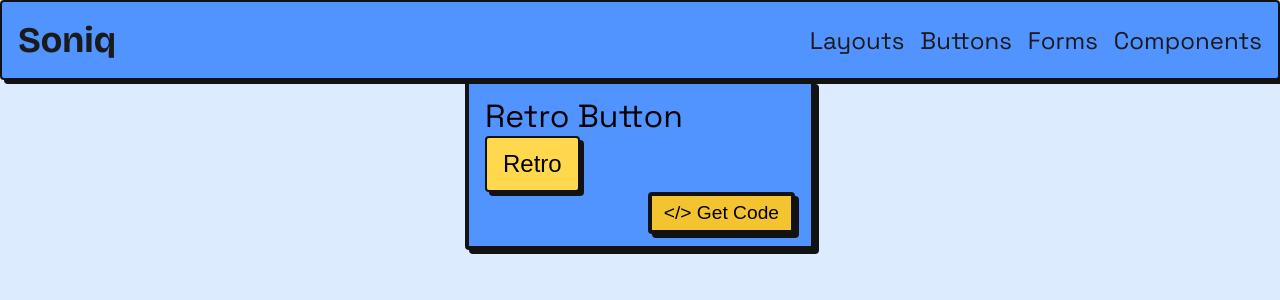
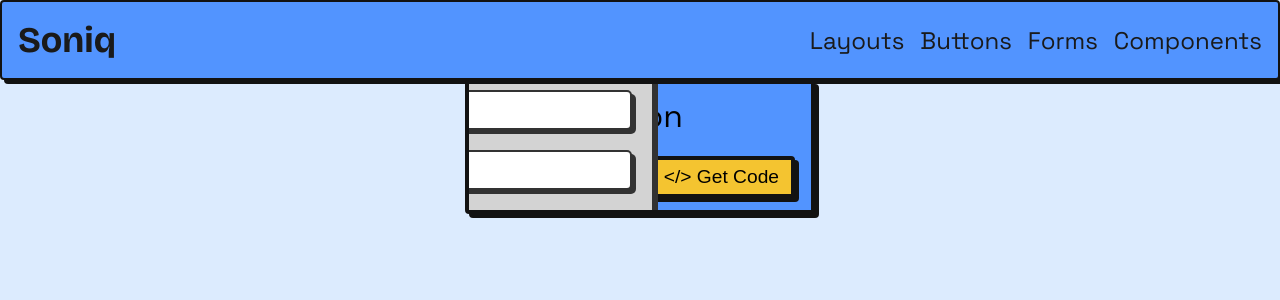
Before and after one commit to yusef-codes10/soniq, a Vue app: page /forms in a window 1280 px wide. Shown: the top 300 px of the page. Built offline with nearby package versions, Linux system fonts and the light colour scheme.

Commit message:
forms grid has issues

```diff
--- a/src/data/forms.js
+++ b/src/data/forms.js
@@ -1,16 +1,17 @@
-import ButtonComp1 from '@/components/buttons/ButtonComp1.vue'
-import ButtonComp1Source from '@/components/buttons/ButtonComp1.vue?raw'
+import RetroForm from '@/components/forms/RetroForm.vue'
+import RetroFormSource from '@/components/forms/RetroForm.vue?raw'
+
 import { markRaw } from 'vue'
 
 // buttons array
-const buttons = [
+const forms = [
   {
     id: 1,
     name: 'Retro Button',
     slug: 'retro-button',
-    component: markRaw(ButtonComp1),
-    source: ButtonComp1Source,
+    component: markRaw(RetroForm),
+    source: RetroFormSource,
   },
 ]
 
-export default buttons
+export default forms
--- a/src/stores/componentStore.js
+++ b/src/stores/componentStore.js
@@ -2,6 +2,7 @@ import { defineStore } from 'pinia'
 import { ref, computed } from 'vue'
 import buttons from '@/data/buttons.js'
 import cards from '@/data/cards.js'
+import forms from '@/data/forms.js'
 
 export const componentsStore = defineStore('components', () => {
   // now what we ahve to do is to use and define every sinhle array here
@@ -9,17 +10,19 @@ export const componentsStore = defineStore('components', () => {
   //  * state
   const buttonsArray = buttons
   const cardsArray = cards
+  const formsArray = forms
 
   // * getters
   // * all porducts together
   const allComponents = computed(() => {
-    const comps = [...buttonsArray, ...cardsArray]
+    const comps = [...buttonsArray, ...cardsArray, ...formsArray]
     return comps
   })
 
   return {
     buttonsArray,
     cardsArray,
+    formsArray,
 
     allComponents,
   }
--- a/src/views/FormsView.vue
+++ b/src/views/FormsView.vue
@@ -10,9 +10,9 @@ const myStore = componentsStore()
 <template>
   <div class="forms">
     <div class="cards-grid">
-      <CardComponent v-for="btn in myStore.buttonsArray" :key="btn.id" :comp="btn">
+      <CardComponent v-for="form in myStore.formsArray" :key="form.id" :comp="form">
         <!-- preview -->
-        <component :is="btn.component" />
+        <component :is="form.component" />
       </CardComponent>
     </div>
   </div>
```
